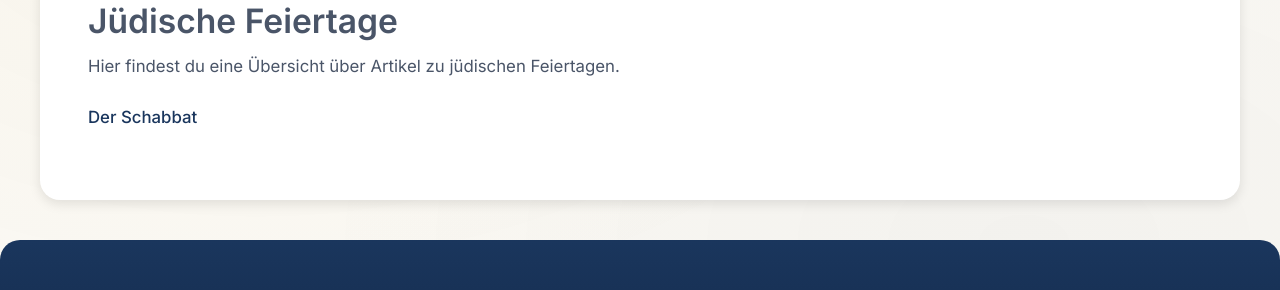
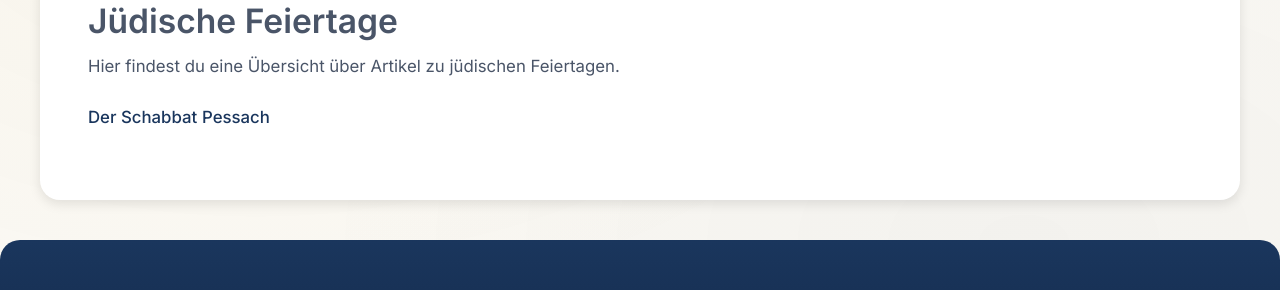
Before and after one commit to stolpersteinebs/stolpersteinebs.github.io, a Jekyll site: the page built from Feiertage.md, in a window 1280 px wide and 926 px high. Shown: the part 405-695 px from the top of the window. Built offline with Jekyll 4.4.1, drawn with Linux system fonts in a browser that asks for light colours.

Commit message:
Update Feiertage.md

```diff
--- a/Feiertage.md
+++ b/Feiertage.md
@@ -10,3 +10,4 @@ permalink: /feiertage/
 Hier findest du eine Übersicht über Artikel zu jüdischen Feiertagen.
 
 [Der Schabbat](https://stolpersteinebs.github.io/schabbat)
+[Pessach](https://stolpersteinebs.github.io/pessach)
```
